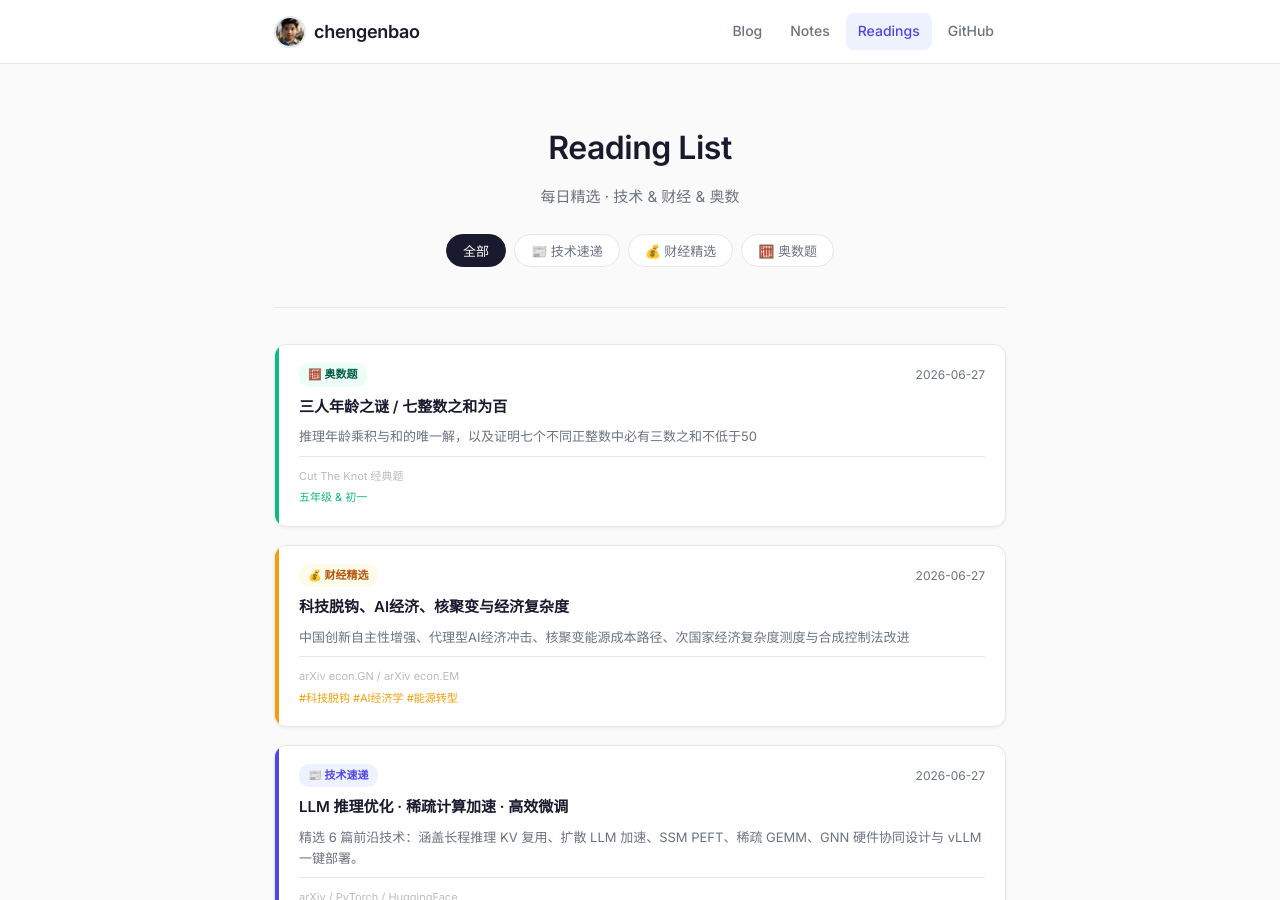
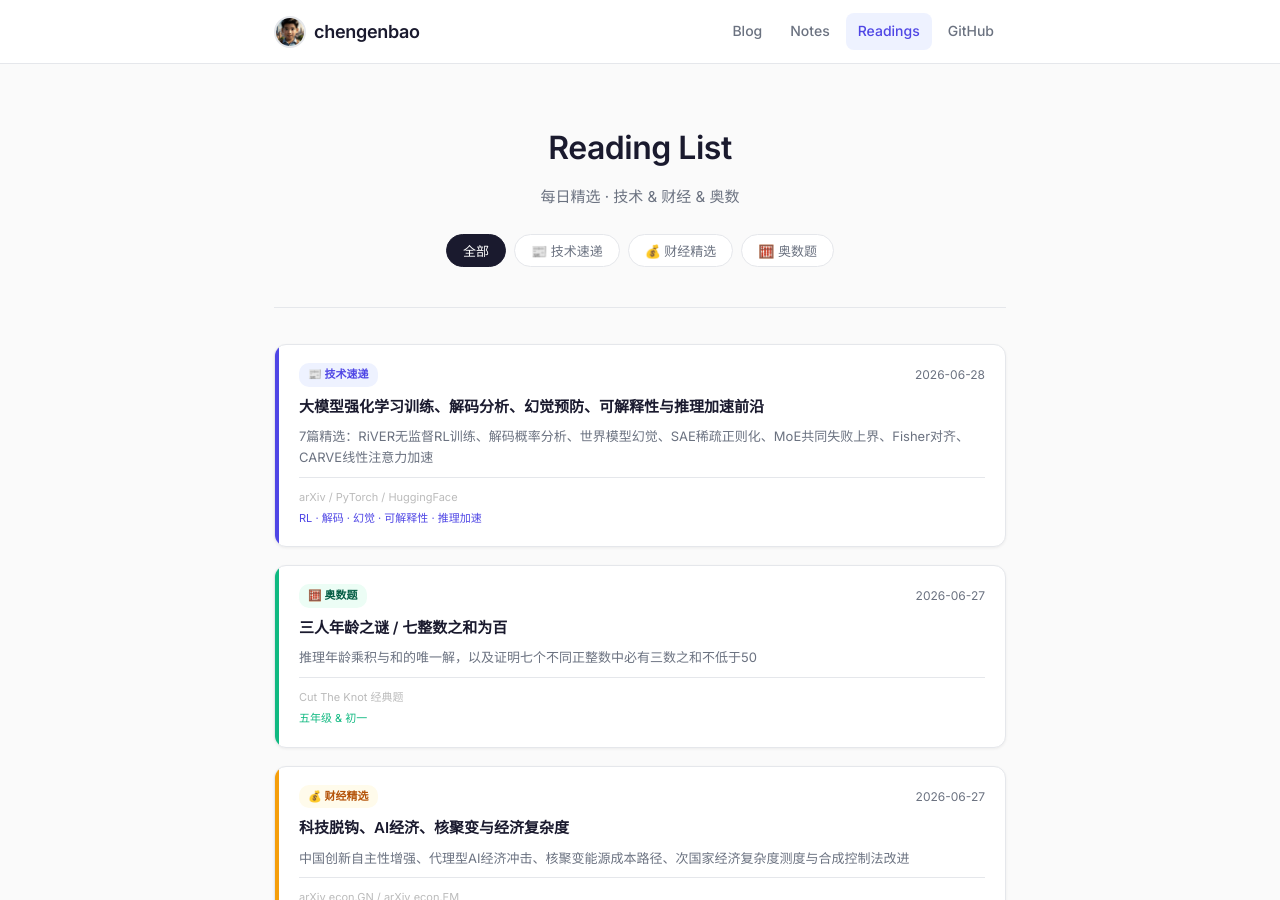
Before and after one commit to chengenbao/chengenbao.github.io, a Jekyll site: the page built from reading-list/index.md, in a window 1280 px wide and 900 px high. Built offline with Jekyll 4.4.1, drawn with Linux system fonts in a browser that asks for light colours.

Commit message:
add tech card 2026-06-28

```diff
--- a/reading-list/index.md
+++ b/reading-list/index.md
@@ -18,6 +18,21 @@ permalink: /reading-list/
   </div>
 
   <div class="rl-grid">
+<a class="rl-card tech" href="/reading-list/2026-06-28-tech-daily/">
+  <div class="rl-accent"></div>
+  <div class="rl-body">
+    <div class="rl-top">
+      <span class="rl-badge tech">📰 技术速递</span>
+      <time>2026-06-28</time>
+    </div>
+    <h2>大模型强化学习训练、解码分析、幻觉预防、可解释性与推理加速前沿</h2>
+    <p>7篇精选：RiVER无监督RL训练、解码概率分析、世界模型幻觉、SAE稀疏正则化、MoE共同失败上界、Fisher对齐、CARVE线性注意力加速</p>
+    <div class="rl-meta">
+      <span class="rl-source">arXiv / PyTorch / HuggingFace</span>
+      <span class="rl-tags">RL · 解码 · 幻觉 · 可解释性 · 推理加速</span>
+    </div>
+  </div>
+</a>
 <a class="rl-card math" href="/reading-list/2026-06-27-math/"><div class="rl-accent"></div><div class="rl-body"><div class="rl-top"><span class="rl-badge math">🧮 奥数题</span><time>2026-06-27</time></div><h2>三人年龄之谜 / 七整数之和为百</h2><p>推理年龄乘积与和的唯一解，以及证明七个不同正整数中必有三数之和不低于50</p><div class="rl-meta"><span class="rl-source">Cut The Knot 经典题</span><span class="rl-tags">五年级 &amp; 初一</span></div></div></a>
 <a class="rl-card finance" href="/reading-list/2026-06-27-finance-daily/">
   <div class="rl-accent"></div>
```
